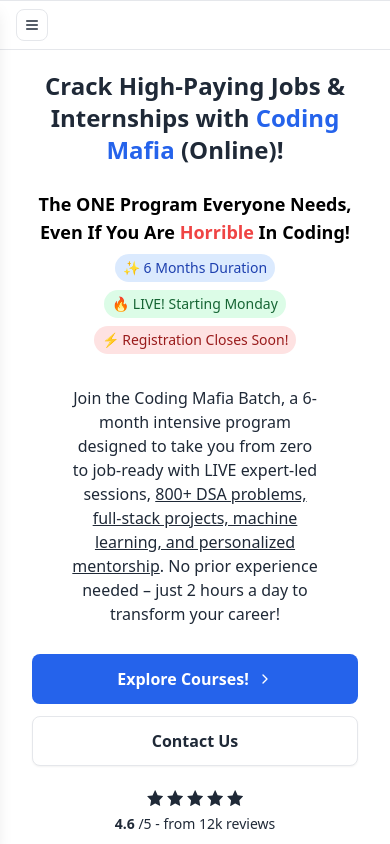
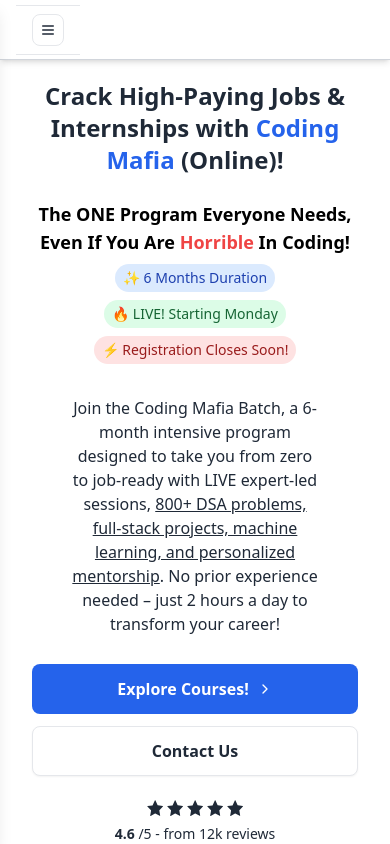
Before and after one commit to ByteStorm05/Coding-Club, a React (Vite) app: page / in a window 390 px wide. Shown: the top 844 px of the page. Built offline with nearby package versions, Linux system fonts and the light colour scheme.

Commit message:
Nav Bug fix

```diff
--- a/src/layout/app-layout.jsx
+++ b/src/layout/app-layout.jsx
@@ -78,21 +78,54 @@
 // export default AppLayout;
 
 
+// import Sidebar from "@/components/sidebar";
+// import { Outlet } from "react-router-dom";
+
+// const AppLayout = () => {
+//   return (
+//     <div className="relative overflow-hidden">
+//       {/* Sidebar */}
+//       <div className="fixed">
+//       <Sidebar />
+//       </div>
+
+//       {/* Main content */}
+//       <main className=" min-w-screen flex-1 min-h-screen px-4 lg:ml-[220px] lg:px-8 transition-all duration-300">
+//         <Outlet />
+//         <div className="p-10 text-center bg-gray-100 mt-10">
+//           Made with 💗
+//         </div>
+//       </main>
+//     </div>
+//   );
+// };
+
+// export default AppLayout;
+
+
+
 import Sidebar from "@/components/sidebar";
 import { Outlet } from "react-router-dom";
 
 const AppLayout = () => {
   return (
-    <div className="relative  overflow-hidden">
-      {/* Sidebar */}
+    <div className="relative flex">
+      {/* Sidebar (Shows on Large Screens) */}
+      <div className="fixed top-0 left-0 h-screen w-[220px] bg-gray-900 text-white transition-all duration-300 z-50
+                      hidden lg:flex flex-col">
+        <Sidebar />
+      </div>
+
+      {/* Navbar (Shows on Small Screens) */}
+      <div className="lg:hidden fixed top-0 left-0 w-full h-[60px] bg-white shadow-md border-b border-gray-300 flex items-center px-4 z-50">
       <Sidebar />
 
-      {/* Main content */}
-      <main className=" min-w-screen flex-1 min-h-screen px-4 lg:ml-[220px] lg:px-8 transition-all duration-300">
+      </div>
+
+      {/* Main Content - Scrolls Behind Navbar */}
+      <main className="flex-1 min-h-screen px-4 lg:ml-[220px] lg:px-8 transition-all duration-300 overflow-auto pt-[60px] lg:pt-0">
         <Outlet />
-        <div className="p-10 text-center bg-gray-100 mt-10">
-          Made with 💗
-        </div>
+        <div className="p-10 text-center bg-gray-100 mt-10">Made with 💗</div>
       </main>
     </div>
   );
```
